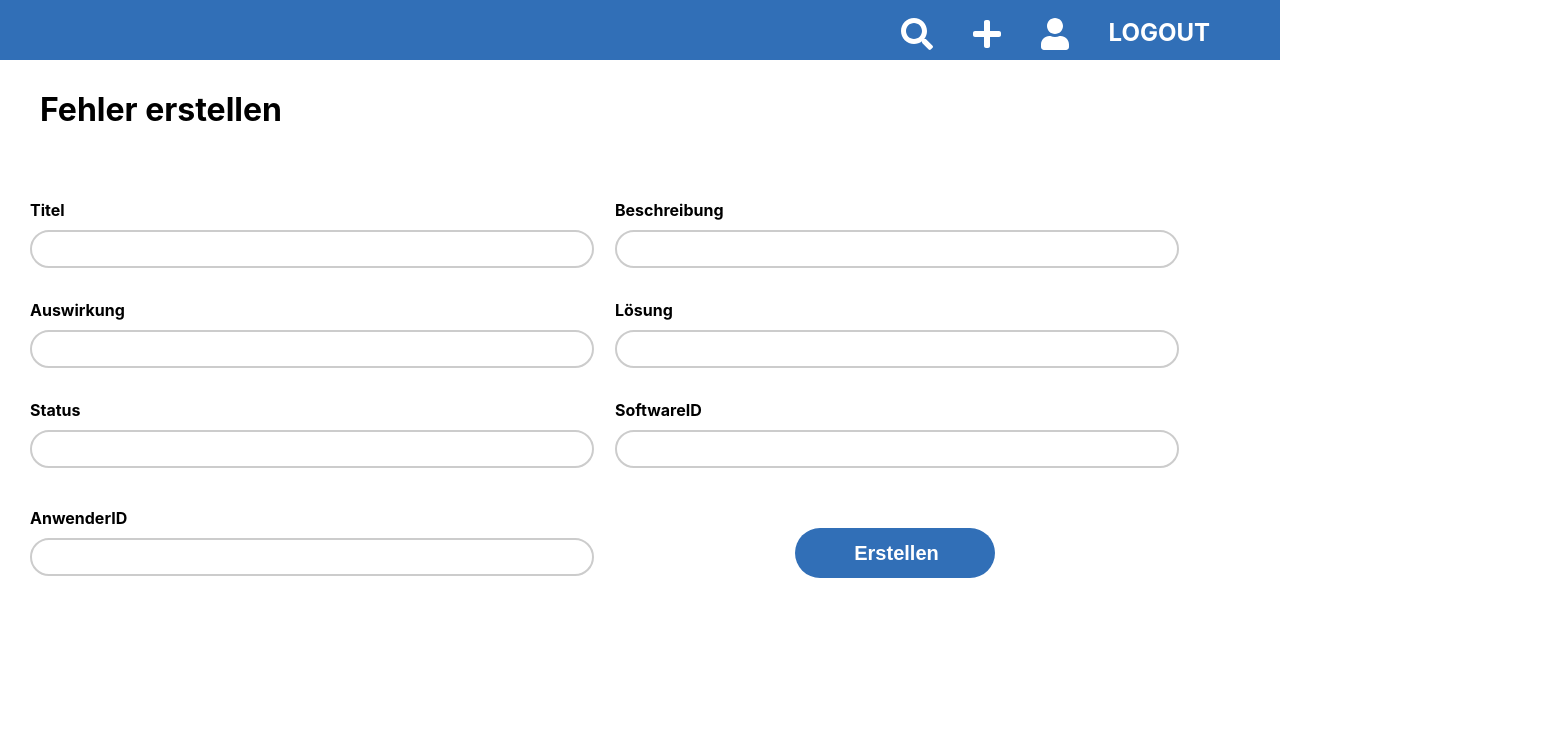
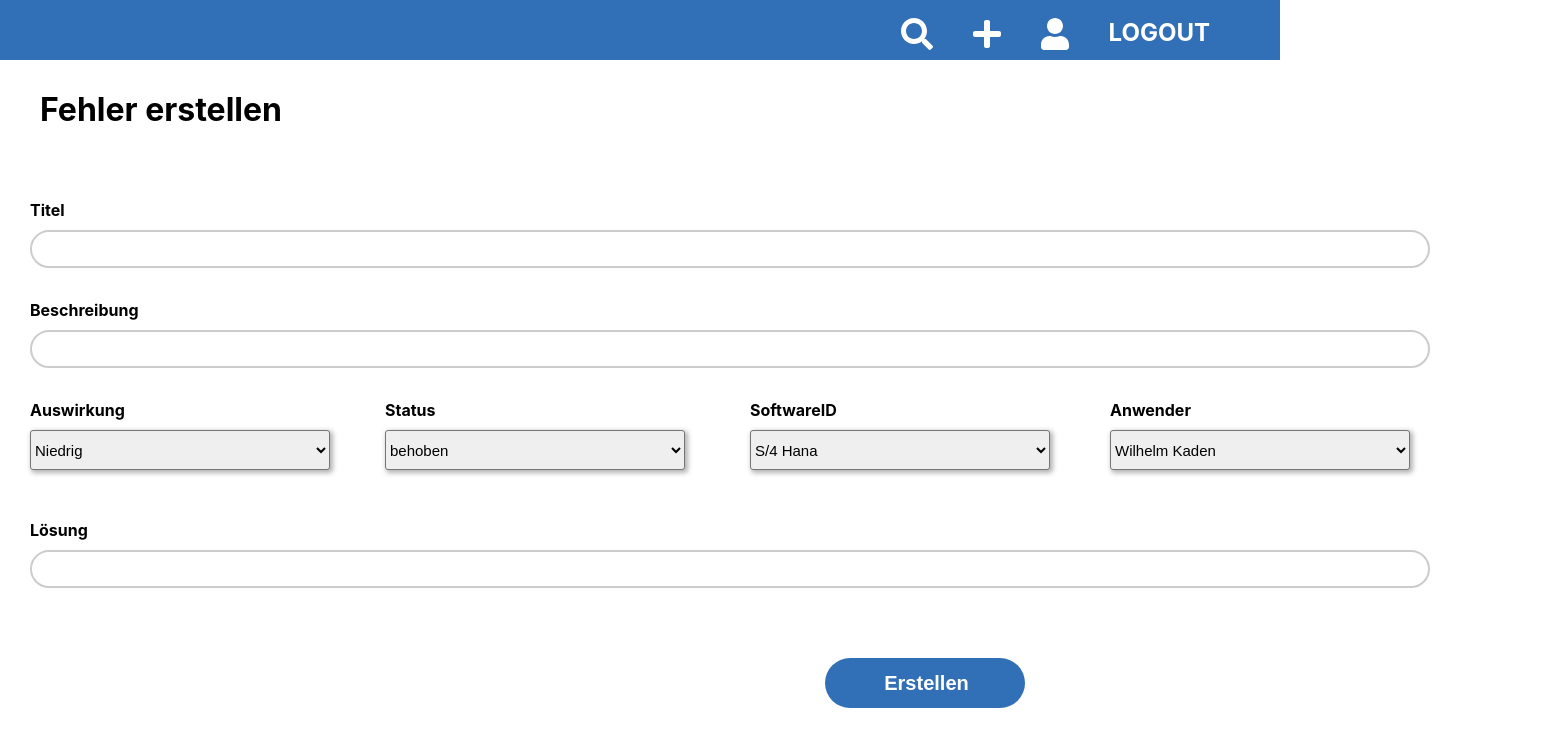
Before and after one commit to HuSchKa2020/Studienarbeit, a React (Create React App) app in the folder client/: page /fehler/erstellen in a window 1280 px wide. Shown: the top 746 px of the page, 1550 px wide, since content can reach past the window. Built offline with nearby package versions, Linux system fonts and the light colour scheme; no server answers.

Commit message:
34--Dropdownliste

```diff
--- a/client/package.json
+++ b/client/package.json
@@ -6,14 +6,18 @@
     "@fortawesome/fontawesome-svg-core": "^1.2.34",
     "@fortawesome/free-solid-svg-icons": "^5.15.2",
     "@fortawesome/react-fontawesome": "^0.1.14",
+    "@material-ui/core": "latest",
+    "@material/textfield": "^10.0.0",
     "@testing-library/jest-dom": "^5.11.9",
     "@testing-library/react": "^11.2.3",
     "@testing-library/user-event": "^12.6.2",
     "axios": "^0.21.1",
+    "material-ui": "^0.20.2",
     "react": "^17.0.1",
     "react-dom": "^17.0.1",
     "react-router-dom": "^5.2.0",
     "react-scripts": "4.0.1",
+    "react-toastify": "^7.0.3",
     "web-vitals": "^0.2.4"
   },
   "scripts": {
--- a/client/src/components/FehlerErstellen.css
+++ b/client/src/components/FehlerErstellen.css
@@ -12,7 +12,6 @@ select {
 }
 
 #Ueberschrift{
-
   grid-column-start: 1;
   grid-row-start: 1;
   text-align: left;
@@ -20,9 +19,10 @@ select {
 }
 
 
-
 #TitelContainer{
+  width: 1400px;
   grid-column-start: 1;
+  grid-column-end: 3;
   grid-row-start: 2;
   margin: 50px 0px;
 }
@@ -34,29 +34,14 @@ select {
 }
 
 
-
 #BeschreibungContainer{
-  grid-column-start: 2;
-  grid-column-end: 2;
-  grid-row-start: 2;
-  grid-row-end: 2;
-  margin: 50px 20px;
-}
-#BeschreibungLabel{
-  grid-column-start: 2;
-  grid-row-start: 2;
-  margin: 30px 30px;
-  font-weight: 700;
-}
-
-
-#AuswirkungContainer{
-
+  width: 1400px;
   grid-column-start: 1;
+  grid-column-end: 3;
   grid-row-start: 3;
   margin: 50px 0px;
 }
-#AuswirkungLabel{
+#BeschreibungLabel{
   grid-column-start: 1;
   grid-row-start: 3;
   margin: 30px 10px;
@@ -64,61 +49,84 @@ select {
 }
 
 
-#LoesungContainer{
+#AuswirkungContainer{
+  width: 300px;
+  height: 40px;
+  grid-column-start: 1;
+  grid-row-start: 5;
+  margin: 60px 10px;
+  font-size: 15px;
+}
+#AuswirkungLabel{
+  grid-column-start: 1;
+  grid-row-start: 5;
+  margin: 30px 10px;
+  font-weight: 700;
+}
+#StatusContainer{
+  width: 300px;
+  height: 40px;
   grid-column-start: 2;
-  grid-row-start: 3;
-  margin: 50px 20px;
+  grid-row-start: 5;
+  margin: 60px -200px;
+  font-size: 15px;
 }
-#LösungLabel{
+#StatusLabel{
   grid-column-start: 2;
-  grid-row-start: 3;
-  margin: 30px 30px;
+  grid-row-start: 5;
+  margin: 30px -200px;
+  font-weight: 700;
+}
+#SoftwareidContainer{
+  width: 300px;
+  height: 40px;
+  grid-column-start: 3;
+  grid-row-start: 5;
+  margin: 60px -400px;
+  font-size: 15px;
+}
+#SoftwareIDLabel{
+  grid-column-start: 3;
+  grid-row-start: 5;
+  margin: 30px -400px;
+  font-weight: 700;
+}
+
+#AnwenderidContainer{
+  width: 300px;
+  height: 40px;
+  grid-column-start: 4;
+  grid-row-start: 5;
+  margin: 60px -40px;
+  font-size: 15px;
+}
+#AnwenderIDLabel{
+  grid-column-start: 4;
+  grid-row-start: 5;
+  margin: 30px -40px;
   font-weight: 700;
 }
 
 
-#StatusContainer{
+#LoesungContainer{
+  width: 1400px;
   grid-column-start: 1;
-  grid-row-start: 4;
-  margin: 50px 0px;
+  grid-row-start: 6;
+  margin: 10px 0px;
 }
-#StatusLabel{
+#LösungLabel{
   grid-column-start: 1;
-  grid-row-start: 4;
-  margin: 30px 10px;
+  grid-row-start: 6;
+  margin: -10px 10px;
   font-weight: 700;
 }
 
-
-#SoftwareidContainer{
-  grid-column-start: 2;
-  grid-row-start: 4;
-  margin: 50px 20px;
-}
-#SoftwareIDLabel{
-  grid-column-start: 2;
-  grid-row-start: 4;
-  margin: 30px 30px;
-  font-weight: 700;
-}
-
-#AnwenderidContainer{
-  grid-column-start: 1;
-  grid-row-start: 5;
-  margin: 0px 0px;
-}
-#AnwenderIDLabel{
-  grid-column-start: 1;
-  grid-row-start: 5;
-  margin: -20px 10px;
-  font-weight: 700;
-}
 
 
 #btnFehlerErstellen{
   width: 200px;
   height: 50px;
   grid-column-start: 2;
-  grid-row-start: 5;
-  margin: 0px 210px ;
+  grid-row-start: 7;
+  margin: 50px 240px ;
 }
--- a/client/src/components/FehlerErstellen.js
+++ b/client/src/components/FehlerErstellen.js
@@ -4,6 +4,7 @@ import { URL_POST_FEHLERERSTELLEN } from "../constants";
 import "./FehlerErstellen.css";
 import { toast } from "react-toastify";
 import "react-toastify/dist/ReactToastify.css";
+
 
 toast.configure();
 
@@ -66,7 +67,6 @@ const Fehlererstellen = () => {
 
       <div className="field" id="TitelContainer">
         <input
-          style={{ width: "550px" }}
           className="inputField"
           type="text"
           id="titel"
@@ -79,8 +79,8 @@ const Fehlererstellen = () => {
       <label id="BeschreibungLabel">Beschreibung</label>
 
       <div className="field" id="BeschreibungContainer">
-        <input
-          style={{ width: "550px" }}
+      <input
+
           className="inputField"
           type="text"
           id="beschreibung"
@@ -88,27 +88,25 @@ const Fehlererstellen = () => {
           value={beschreibung}
           onChange={(e) => setBeschreibung(e.target.value)}
         />
-      </div>
+
+        </div>
+
 
       <label id="AuswirkungLabel">Auswirkung</label>
 
-      <div className="field" id="AuswirkungContainer">
-        <input
-          style={{ width: "550px" }}
-          className="inputField"
-          type="text"
-          id="auswirkung"
-          name="auswirkung"
-          value={auswirkung}
-          onChange={(e) => setAuswirkung(e.target.value)}
-        />
-      </div>
+      <select id="AuswirkungContainer" onChange={(e) => setAuswirkung(e.target.value)}>
+        <option value="niedrig">Niedrig</option>
+        <option value="mittel">Mittel</option>
+        <option value="Hoch">Hoch</option>
+
+      </select>
+
 
       <label id="LösungLabel">Lösung</label>
 
       <div className="field" id="LoesungContainer">
         <input
-          style={{ width: "550px" }}
+
           className="inputField"
           type="text"
           id="loesung"
@@ -118,53 +116,34 @@ const Fehlererstellen = () => {
         />
       </div>
 
+
       <label id="StatusLabel">Status</label>
 
-      <div className="field" id="StatusContainer">
-        <input
-          style={{ width: "550px" }}
-          className="inputField"
-          type="text"
-          id="status"
-          name="status"
-          value={status}
-          onChange={(e) => setStatus(e.target.value)}
-        />
-      </div>
+      <select id="StatusContainer" onChange={(e) => setStatus(e.target.value)}>
+        <option value="behoben">behoben</option>
+        <option value="nicht behoben">nicht behoben</option>
+
+      </select>
+
 
       <label id="SoftwareIDLabel">SoftwareID</label>
 
-      <div className="field" id="SoftwareidContainer">
-        <input
-          style={{ width: "550px" }}
-          className="inputField"
-          type="number"
-          id="softwareid"
-          name="softwareid"
-          min="1"
-          max="10"
-          step="1"
-          value={softwareid}
-          onChange={(e) => setSoftwareid(e.target.value)}
-        />
-      </div>
+      <select id="SoftwareidContainer" onChange={(e) => setSoftwareid(e.target.value)}>
+          <option value="1">S/4 Hana</option>
+          <option value="2">Mysql</option>
+          <option value="3">Windows10</option>
 
-      <label id="AnwenderIDLabel">AnwenderID</label>
+      </select>
 
-      <div className="field" id="AnwenderidContainer">
-        <input
-          style={{ width: "550px" }}
-          className="inputField"
-          type="number"
-          id="anwenderid"
-          name="anwenderid"
-          min="1"
-          max="10"
-          step="1"
-          value={anwenderid}
-          onChange={(e) => setAnwenderid(e.target.value)}
-        />
-      </div>
+
+      <label id="AnwenderIDLabel">Anwender</label>
+
+      <select id="AnwenderidContainer" onChange={(e) => setAnwenderid(e.target.value)}>
+          <option value="1">Wilhelm Kaden</option>
+          <option value="2">Max Schumann</option>
+          <option value="3">Jan Hübner</option>
+      </select>
+
 
       <button
         className="btn neutral"
@@ -197,11 +176,60 @@ export default Fehlererstellen;
         </div>
 
 
+              <div className="field" id="AuswirkungContainer">
+        <input
+          style={{ width: "550px" }}
+          className="inputField"
+          type="text"
+          id="auswirkung"
+          name="auswirkung"
+          value={auswirkung}
+          onChange={(e) => setAuswirkung(e.target.value)}
+        />
+      </div>
 
 
+                <div className="field" id="StatusContainer">
+        <input
+          style={{ width: "550px" }}
+          className="inputField"
+          type="text"
+          id="status"
+          name="status"
+          value={status}
+          onChange={(e) => setStatus(e.target.value)}
+        />
+      </div>
 
+            <div className="field" id="AnwenderidContainer">
+        <input
+          style={{ width: "550px" }}
+          className="inputField"
+          type="number"
+          id="anwenderid"
+          name="anwenderid"
+          min="1"
+          max="10"
+          step="1"
+          value={anwenderid}
+          onChange={(e) => setAnwenderid(e.target.value)}
+        />
+      </div>
 
-
+      <div className="field" id="SoftwareidContainer">
+        <input
+          style={{ width: "550px" }}
+          className="inputField"
+          type="number"
+          id="softwareid"
+          name="softwareid"
+          min="1"
+          max="10"
+          step="1"
+          value={softwareid}
+          onChange={(e) => setSoftwareid(e.target.value)}
+        />
+      </div>
 
         <div className="dropdown-content" id="AnwenderidDropdown">
           <select style={{width: '300px'}}>
@@ -215,4 +243,17 @@ export default Fehlererstellen;
             </select>
 
         </div>
+
+        <input
+          multiline
+          numberOfLines={4}
+          className="inputField"
+          type="text"
+          id="beschreibung"
+          name="beschreibung"
+          value={beschreibung}
+          onChange={(e) => setBeschreibung(e.target.value)}
+        />
+
+
 */
```
Also changed, not shown: 1 other file (tests, documents, lock files or other folders).
